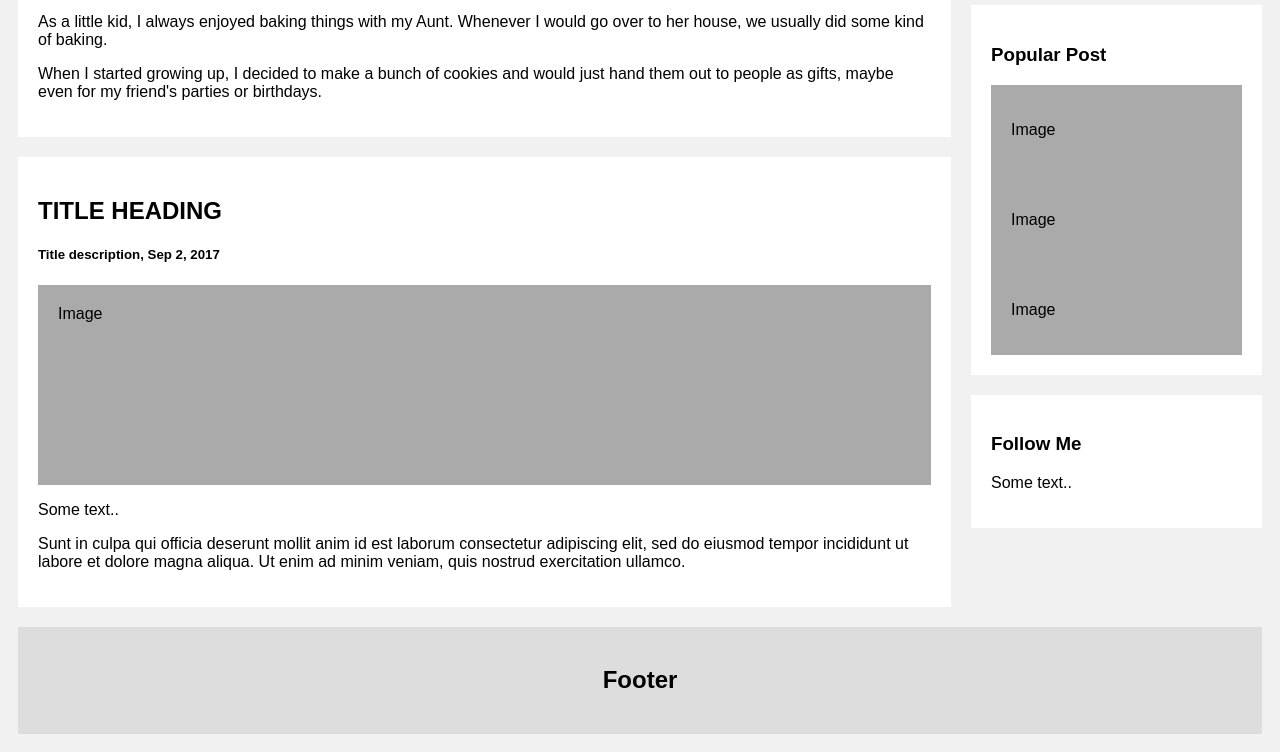
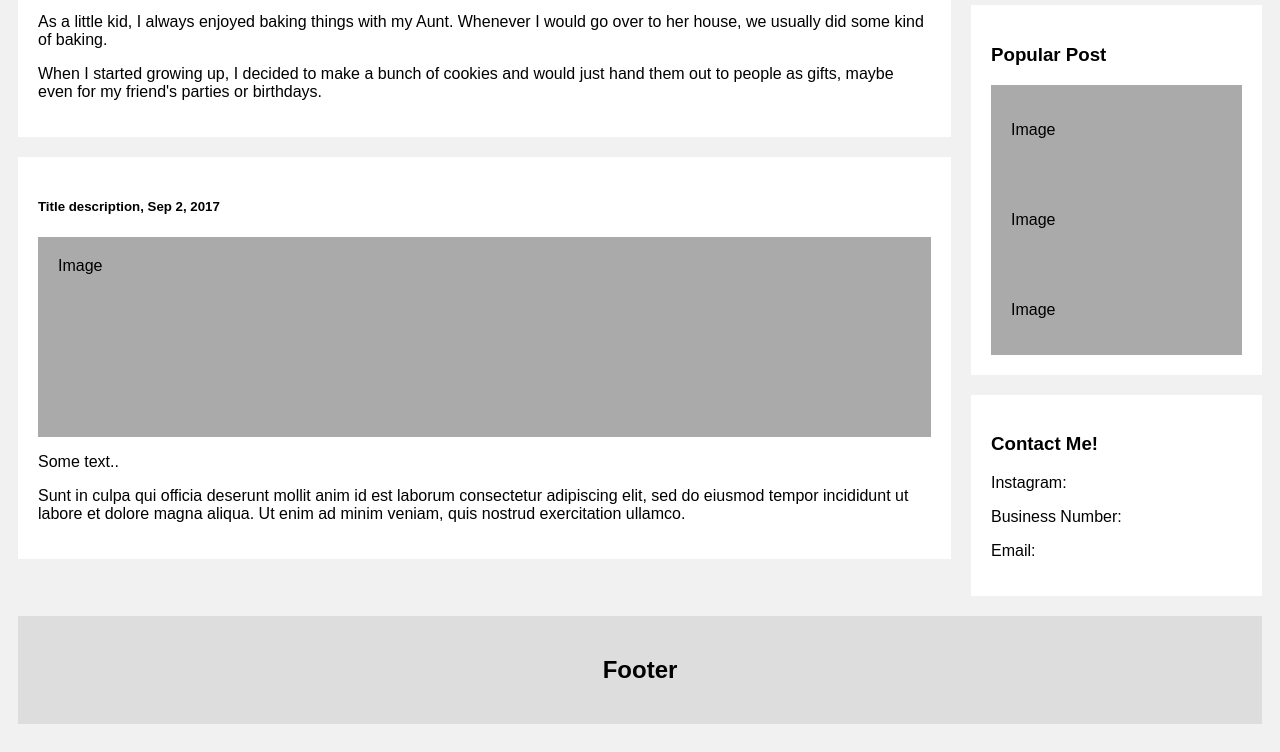
Before and after one commit to SweetGamma/SweetGamma.github.io, a plain HTML site: page index.html in a window 1280 px wide. Shown: the part 637-1389 px from the top of the page. Drawn offline with Linux system fonts and the light colour scheme.

Commit message:
Contact Info
Added the contact info and updated the cookie request forum

```diff
--- a/index.html
+++ b/index.html
@@ -130,7 +130,7 @@ body {
       <p>When I started growing up, I decided to make a bunch of cookies and would just hand them out to people as gifts, maybe even for my friend's parties or birthdays.</p>
     </div>
     <div class="card">
-      <h2>TITLE HEADING</h2>
+      <h2></h2>
       <h5>Title description, Sep 2, 2017</h5>
       <div class="fakeimg" style="height:200px;">Image</div>
       <p>Some text..</p>
@@ -150,8 +150,10 @@ body {
       <div class="fakeimg"><p>Image</p></div>
     </div>
     <div class="card">
-      <h3>Follow Me</h3>
-      <p>Some text..</p>
+      <h3>Contact Me!</h3>
+      <p>Instagram: </p>
+      <p>Business Number: </p>
+      <p>Email: </p>
     </div>
   </div>
 </div>
```
